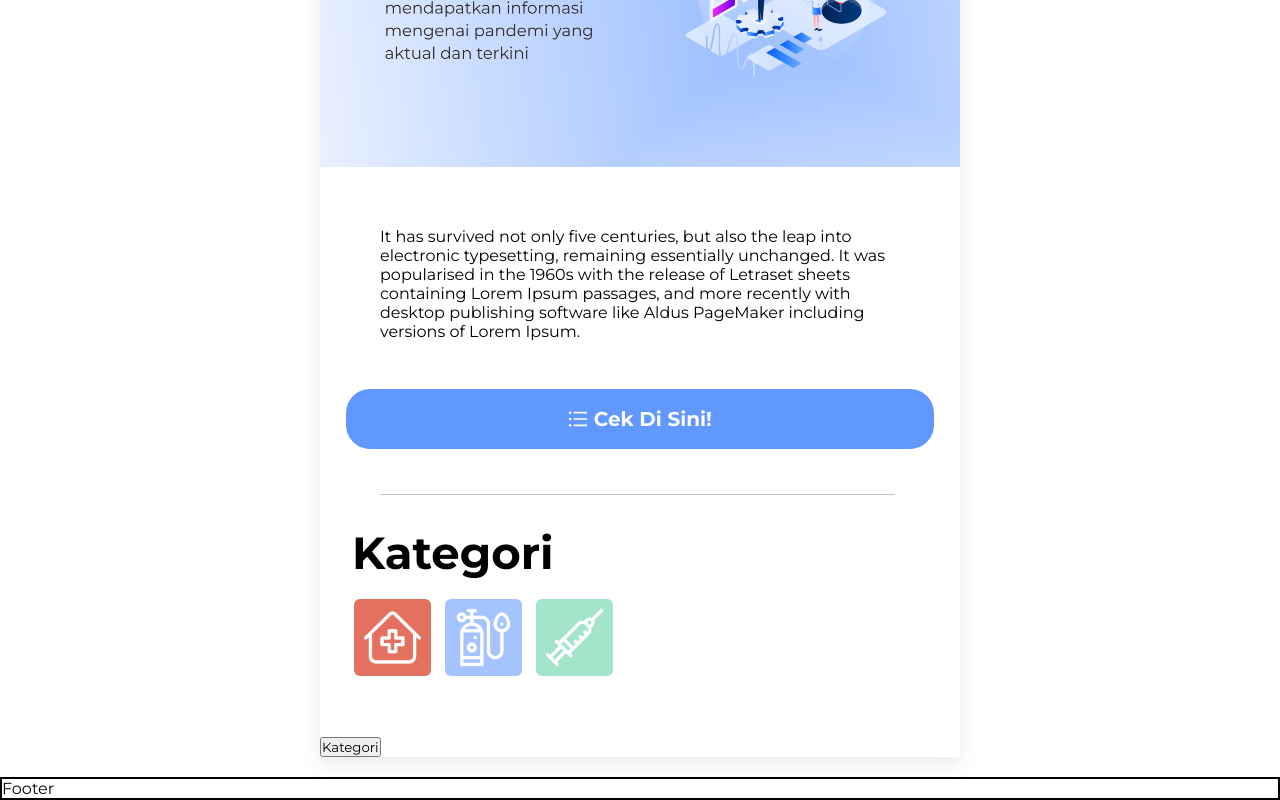
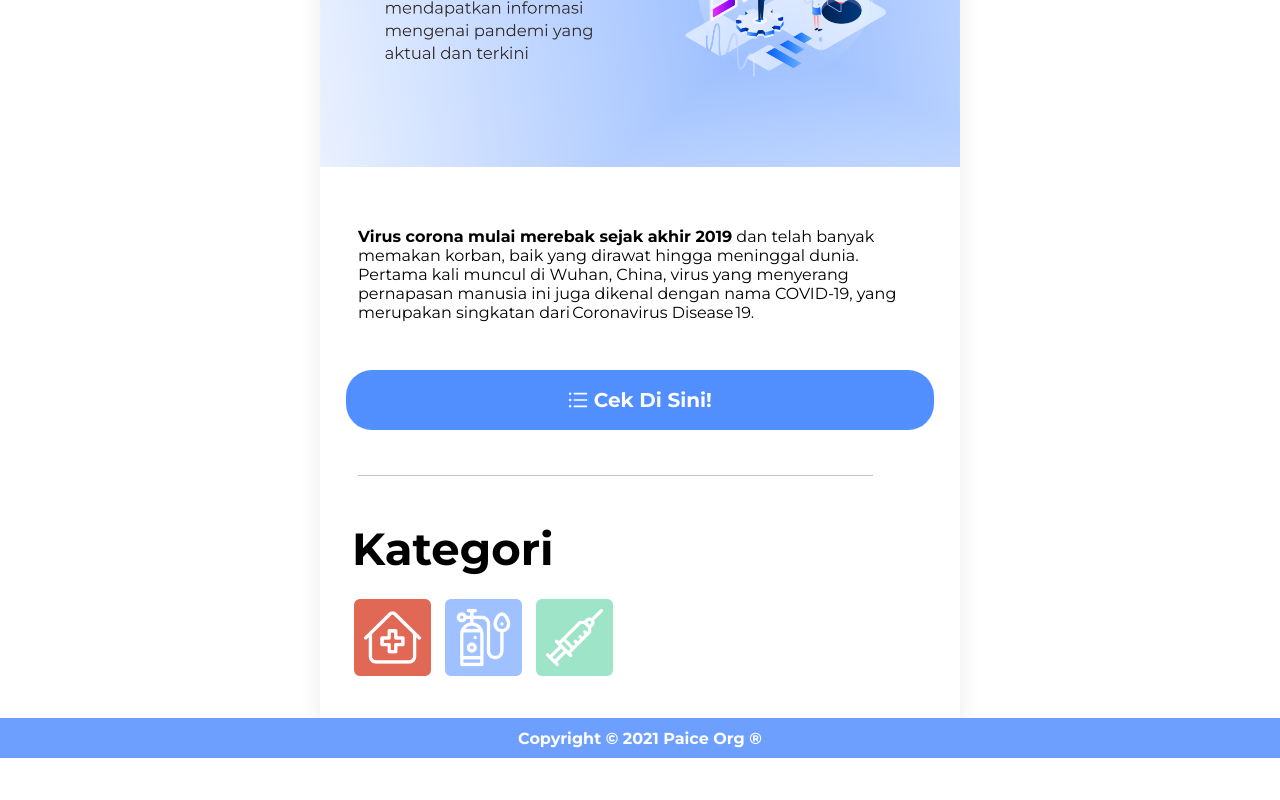
Before and after one commit to Brianaldo/Milestone02_K07, a React (Create React App) app in the folder paice/: page / in a window 1280 px wide. Shown: the part 253-1053 px from the top of the page. After the commit the page ends 1011 px from the top, so only its background shows below. Built offline with nearby package versions, Linux system fonts and the light colour scheme.

Commit message:
udah rapih tp masih bisa ditambah

```diff
--- a/paice/src/App.css
+++ b/paice/src/App.css
@@ -18,8 +18,13 @@
 }
 .Footer{
     position: relative;
-    top: 10vh;
-    border: 2px solid black;
+    display: flex;
+    justify-content: center;
+    align-items: center;
+    color: white;
+    top: 7vh;
+    height: 5vh;
+    background-color: #6c9fff;
 }
 .header{
     position: fixed;
@@ -34,9 +39,9 @@
     background: rgb(255, 255, 255);
     box-shadow: rgba(149, 157, 165, 0.2) 0px 8px 20px;
 }
-.Navbar-List ul li:hover{
+.Navbar-List ul li button:hover{
     background: rgb(187, 239, 255);
-    transition: 0.8s;
+    transition: 0.4s;
 }
 .Navbar{
     height: 2000px;
@@ -49,20 +54,21 @@
     text-decoration: none;
     list-style: none;
     margin: 10px 0;
+    padding: 8px;
 }
 .Navbar ul li button{
     position: relative;
-    left: 30px;
+    left: 18px;
     text-align: start;
-    width: 90%;
-    height: 50px;
+    width: 94%;
+    height: 60px;
     border-radius: 16px;
     background: transparent;
     border-style: none;
 }
 .Navbar ul li label{
     font-size: 30px;
-    margin-left: 10px;
+    margin-left: 20px;
 }
 
 #logo{
@@ -79,7 +85,7 @@
 }
 .cekdisini-page{
     box-sizing: border-box;
-    padding: 60px;
+    padding: 60px 38px;
     height: 320px;
 }
 
@@ -87,27 +93,26 @@
     font-weight: bold;
     color: white;
     margin-top: 10px;
-    margin-left: -34px;
+    margin-left: -12px;
     font-size: 20px;
-    border-radius: 24px;
+    border-radius: 26px;
     width: 588px;
     border: none;
     height: 60px;
-    /* background-color: #3088ef; */
-    background-color: #6098ff;
+    background-color: #518eff;
 }
 #cekdisinibutton:hover{
     background-color: #3088ef;
-    transition: 0.4s;
+    transition: 0.3s;
 }
 #tulisan-kategori{
     position: relative;
-    top: 18px;
+    top: 14px;
     left: 12px;
 }
 .listkategori-page{
     font-size: 30px;
-    padding: 20px;
+    padding: 20px 20px 5px 20px;
     height: 210px;
 }
 .listkategori-page ul{
@@ -118,8 +123,21 @@
     margin-left: 14px;
     list-style: none;
 }
+#io:hover, #rs:hover, #lv:hover{
+    margin-top: 2px;
+    transition: 0.1s;
+}
+#rs:hover{
+    border-bottom: 3px solid #e05c48;
+}
+#io:hover{
+    border-bottom: 3px solid #98bcff;
+}
+#lv:hover{
+    border-bottom: 3px solid #96e2c4;
+}
 .listkategori-page ul li img{
-    opacity: 0.87;
+    opacity: 0.92;
     width: 77px;
     height: 77px;
 }
--- a/paice/src/App.js
+++ b/paice/src/App.js
@@ -6,6 +6,7 @@ import ContentRoute from './ContentTorik/ContentRoute';
 import Nav from './Components/header/Nav';
 import { NavContext } from './Context/NavContext';
 import NavBar from './Components/body/NavBar';
+import FooterComp from './Components/footer/FooterComp';
 
 
 const App = ()=>{
@@ -33,7 +34,7 @@ const App = ()=>{
           :
           <ContentRoute/>
         }
-        <Footer className='Footer'>Footer</Footer>
+        <Footer><FooterComp/></Footer>
       </Layout>
     </Router>
   );
--- a/paice/src/Components/body/CekDisini.js
+++ b/paice/src/Components/body/CekDisini.js
@@ -15,7 +15,11 @@ const CekDisini = ()=>{
     return(
         <div className='cekdisini-page'>
             <div className='info-kategori-p'>
-                <p>It has survived not only five centuries, but also the leap into electronic typesetting, remaining essentially unchanged. It was popularised in the 1960s with the release of Letraset sheets containing Lorem Ipsum passages, and more recently with desktop publishing software like Aldus PageMaker including versions of Lorem Ipsum.</p>
+                <p>
+                    <b>Virus corona mulai merebak sejak akhir 2019</b> dan telah banyak memakan korban, baik yang dirawat hingga meninggal dunia.
+                    Pertama kali muncul di Wuhan, China, virus yang menyerang pernapasan manusia ini juga dikenal dengan nama COVID-19,
+                    yang merupakan singkatan dari Coronavirus Disease 19.
+                </p>
             </div>
             <br></br><br></br>
             <div className='cek-disini'>
--- a/paice/src/Components/body/Home.js
+++ /dev/null
@@ -1,15 +0,0 @@
-import React from 'react';
-import { Link } from 'react-router-dom'
-// ini isinya buat dropdown2
-
-const Home = ()=>{
-    return(
-    <>
-        <Link to='/kategori'>
-            <button>Kategori</button>
-        </Link>
-    </>
-    )
-}
-
-export default Home;
--- a/paice/src/Components/body/ListKategori.js
+++ b/paice/src/Components/body/ListKategori.js
@@ -19,17 +19,17 @@ const ListKategori = ()=>{
             <h2 id='tulisan-kategori'>Kategori</h2>
             <br></br>
             <ul>
-                <li>
+                <li id='rs'>
                     <div className='hiasanlogokategori'>
                         <img src={`${process.env.PUBLIC_URL}/logo/RumahSakit.png`} alt='logo-rumahsakit' name='Rumah Sakit' onClick={handleRedirect}/>
                     </div>
                 </li>
-                <li>
+                <li id='io'>
                     <div className='hiasanlogokategori'>
                         <img src={`${process.env.PUBLIC_URL}/logo/InfoOksigen.png`} alt='logo-tabungoksigen' name='Info Oksigen' onClick={handleRedirect}/>
                     </div>
                 </li>
-                <li>
+                <li id='lv'>
                     <div className='hiasanlogokategori'>
                         <img src={`${process.env.PUBLIC_URL}/logo/LokasiVaksinasi.png`} alt='logo-vaksin' name='Lokasi Vaksinasi' onClick={handleRedirect}/>
                     </div>
--- /dev/null
+++ b/paice/src/Components/footer/FooterComp.js
@@ -0,0 +1,12 @@
+import React from 'react';
+// buat apa aja mungkin buat copyright atau yang di warga bantu warga
+
+const FooterComp = ()=>{
+    return(
+    <div  className='Footer'>
+        <h4>Copyright &copy; 2021 Paice Org &reg;</h4>
+    </div>
+    )
+}
+
+export default FooterComp;
--- a/paice/src/ContentTorik/ContentRoute.js
+++ b/paice/src/ContentTorik/ContentRoute.js
@@ -4,7 +4,6 @@ import { Layout } from 'antd';
 import PagePilihProvinsi from '../Components/PagePilihProvinsi/PagePilihProvinsi';
 import { DUMMY_LIST_PROVINSI } from '../Components/PagePilihProvinsi/DummyList';
 import { DUMMY_LIST_KOTA } from '../Components/PagePilihProvinsi/DummyList';
-import Home from '../Components/body/Home';
 import LandingPage from '../Components/body/LandingPage';
 import CekDisini from '../Components/body/CekDisini';
 import ListKategori from '../Components/body/ListKategori';
@@ -23,7 +22,6 @@ const ContentRoute = ()=>{
                     <LandingPage/>
                     <CekDisini/>
                     <ListKategori/>
-                    <Home/>
                 </Route>
                 {/* PAGE PILIH KOTA/PROVINSI */}
                 <Route exact strict path ='/kategori'>
```
Also changed, not shown: paice/src/Components/footer/Footer.js (deleted, +0 -13 lines).
